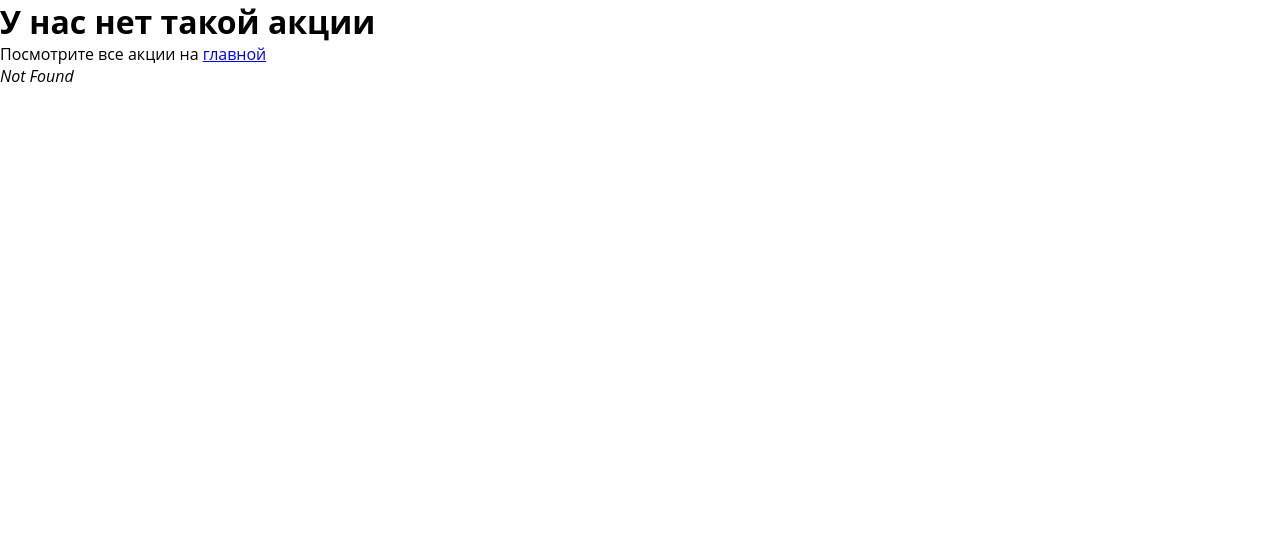
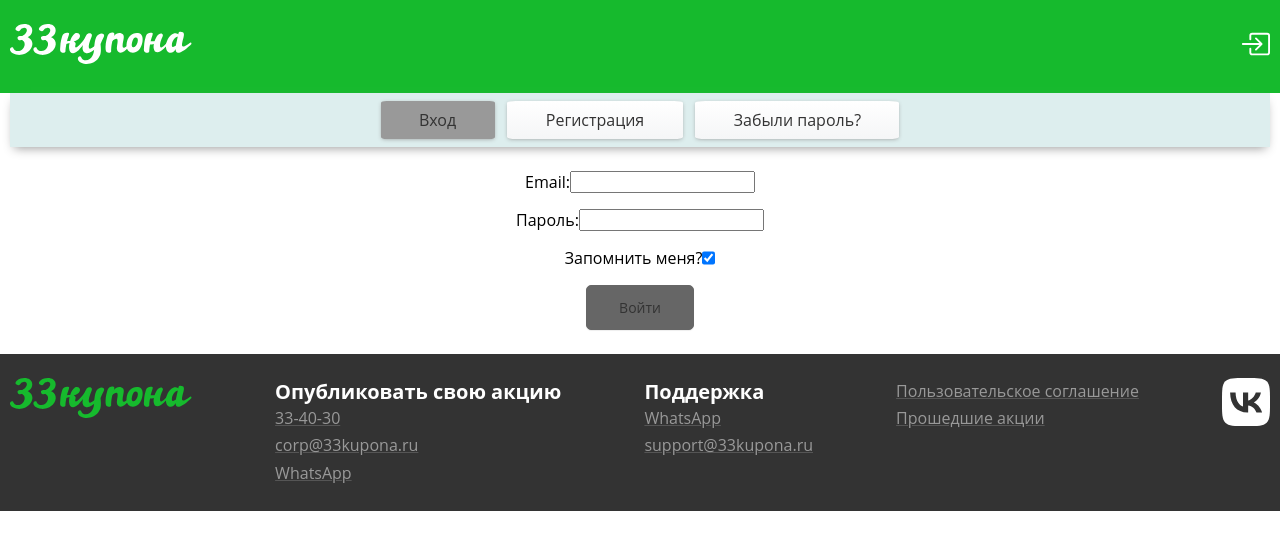
Before and after one commit to nazmiev/33kupona, a React (Vite) app: page /login/auth in a window 1280 px wide. Before the commit this address had no page. Shown: the top 550 px of the page. Built offline with nearby package versions, Linux system fonts and the light colour scheme.

Commit message:
login routes

```diff
--- a/src/components/Header/index.tsx
+++ b/src/components/Header/index.tsx
@@ -38,7 +38,7 @@
             </svg>
           </Link>
           {!auth ? (
-            <Link to="/login">
+            <Link to="/login/auth">
               <svg
                 onClick={() => setAuth(!auth)}
                 xmlns="http://www.w3.org/2000/svg"
--- a/src/components/AuthHeader/index.tsx
+++ b/src/components/LoginHeader/index.tsx
@@ -1,25 +1,25 @@
 import styles from "./authHeader.module.scss";
 import { NavLink } from "react-router-dom"
 
-const AuthHeader = () => {
+const LoginHeader = () => {
 
   return (
     <nav className={styles.menu}>
-      <NavLink to="/login"
+      <NavLink to="/login/auth"
         className={({ isActive, isPending }) =>
         isPending ? styles.pending
         : isActive ? styles.active
         : styles.item}>
           Вход
       </NavLink>
-      <NavLink to="/register" className={({ isActive, isPending }) =>
+      <NavLink to="/login/register" className={({ isActive, isPending }) =>
         isPending ? styles.pending : isActive ? styles.active : "" + styles.item
       }>Регистрация</NavLink>
-      <NavLink to="/forgot_password" className={({ isActive, isPending }) =>
+      <NavLink to="/login/forget_password" className={({ isActive, isPending }) =>
         isPending ? styles.pending : isActive ? styles.active : "" + styles.item
       }>Забыли пароль?</NavLink>
     </nav>
   );
 };
 
-export default AuthHeader;
+export default LoginHeader;
--- a/src/main.tsx
+++ b/src/main.tsx
@@ -10,6 +10,7 @@
 import Comments, { loader as commentsLoader } from "./routes/comments";
 import Description, { loader as descriptionLoader } from "./routes/description";
 import Offers, { loader as offersLoader } from "./routes/offers";
+import Auth from "./routes/auth";
 import Login from "./routes/login";
 import Register from "./routes/register";
 import ForgetPassword from "./routes/forget-password";
@@ -33,16 +34,12 @@
       },
       {
         path: "login",
-        element: <Login />
-      },
-      { index: true, element: <Login /> },
-      {
-        path: "login/register",
-        element: <Register />,
-      },
-      {
-        path: "/forgot_password",
-        element: <ForgetPassword />,
+        element: <Login />,
+        children: [
+          { path: "auth", element: <Auth />, },
+          { path: "register", element: <Register />, },
+          { path: "forget_password", element: <ForgetPassword />, },
+        ]
       },
       {
         path: "tomsk/:action_id",
--- /dev/null
+++ b/src/routes/auth.tsx
@@ -0,0 +1,9 @@
+import LoginBlock from "../components/LoginBlock";
+
+export default function Auth(): JSX.Element {
+  return (
+    <div className="login__container">
+      <LoginBlock />
+    </div>
+  );
+}
--- a/src/routes/forget-password.tsx
+++ b/src/routes/forget-password.tsx
@@ -1,3 +1,3 @@
-export default function ForgetPassword() {
+export default function ForgetPassword(): JSX.Element {
   return <h1>Восстановить пароль</h1>;
 }
--- a/src/routes/login.tsx
+++ b/src/routes/login.tsx
@@ -1,11 +1,11 @@
-import AuthHeader from "../components/AuthHeader";
-import LoginBlock from "../components/LoginBlock";
+import { Outlet } from "react-router-dom";
+import LoginHeader from "../components/LoginHeader";
 
 export default function Login() {
   return (
     <div className="login__container">
-      <AuthHeader />
-      <LoginBlock />
+      < LoginHeader />
+      < Outlet />
     </div>
   );
 }
```
Also changed, not shown: src/components/LoginHeader/authHeader.module.scss (renamed from src/components/AuthHeader/authHeader.module.scss).
